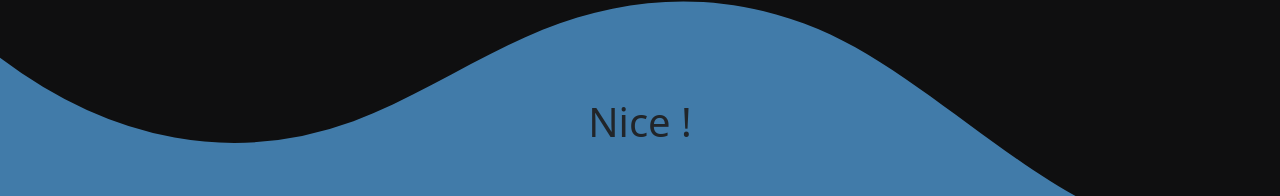
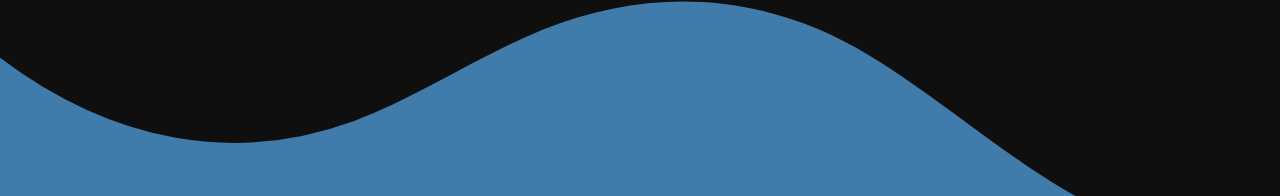
Before and after one commit to SIN88/react-portfolio, a React (Create React App) app: page / in a window 1280 px wide. Shown: the part 2572-2768 px from the top of the page. Built offline with nearby package versions, Linux system fonts and the light colour scheme.

Commit message:
fixed the profile pic

```diff
--- a/src/App.js
+++ b/src/App.js
@@ -56,7 +56,7 @@ function App() {
         </section>
 
         <section className="light">
-          <h1>Nice !</h1>
+          <h1></h1>
           <p>
 
           </p>
--- a/src/components/About/index.js
+++ b/src/components/About/index.js
@@ -1,16 +1,18 @@
 import './About.css';
-import profilePic from'./src/Images/profilePic.jpg';
+import profilePic from"../../Images/profilePic.jpg";
 
 //import imageName from '../../assets/images/imageName.jpg';
 
 // inside return
-<img src={profilePic} alt=""/>
+//<img src={profilePic} alt=""/>
 
 const About  =() => {
     return <>
     <h1 id="About">About Me</h1>
     {/*<img src="/images/profilepic.jpg" alt=""/>*/}
     {/*<img src={"profilepic.jpg"} alt=""/>*/}
+    <img src={profilePic} alt=""/>
+
 
 
     <p>
```
